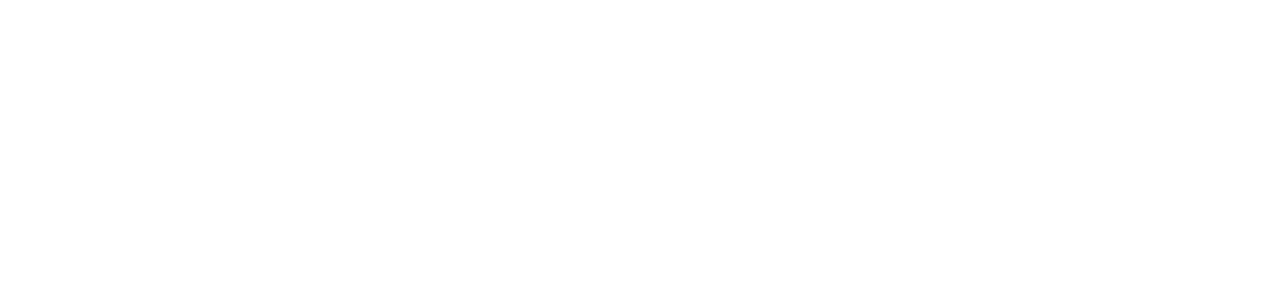
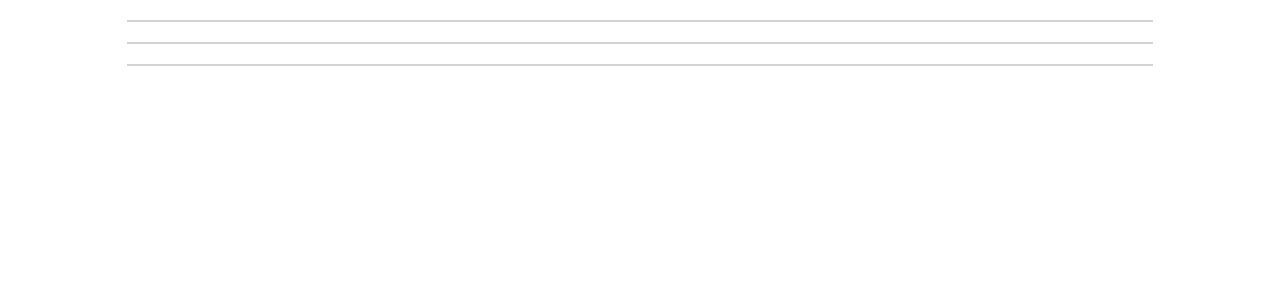
Before and after one commit to ckopecky/ReactInstaClone, a React (Create React App) app in the folder instagram/: page / in a window 1280 px wide. Shown: the top 300 px of the page. Built offline with nearby package versions, Linux system fonts and the light colour scheme.

Commit message:
main scaffold with search, postcontainer and comments

```diff
--- a/instagram/src/App.js
+++ b/instagram/src/App.js
@@ -1,12 +1,52 @@
 import React from 'react';
 import './App.css';
+import SearchBar from './components/SearchBar/SearchBar';
+import PostContainer from './components/PostContainer/PostContainer';
+import dummydata from "./dummy-data";
+import CommentSection from './components/CommentSection/CommentSection';
 
-function App() {
-  return (
-    <div className="App">
+class App extends React.Component {
+  constructor(props) {
+    super(props);
+    this.state = {
+      dummydata: []
+    }
+  }
 
-    </div>
-  );
+  componentDidMount() {
+    this.setState({dummydata})
+  }
+
+  addComment = (comment, user) => {
+
+  }
+
+  render() {
+    console.log(this.state)
+    return (
+      <div className="App">
+        <SearchBar />
+{this.state.dummydata.map(post => {
+          return (
+            <div key={post.username + post.likes} className="instagram-container">
+              <div className="post-container">
+                <PostContainer
+                  username={post.username}
+                  image={post.imageUrl}
+                  profile={post.thumbnailUrl}
+                  numLikes={post.likes}
+                  timestamp={post.timestamp}
+                />
+                <CommentSection   comments={post.comments}
+                />
+              </div>
+            </div>
+          )
+        })}
+
+      </div>
+    );
+  }
 }
 
 export default App;
```
